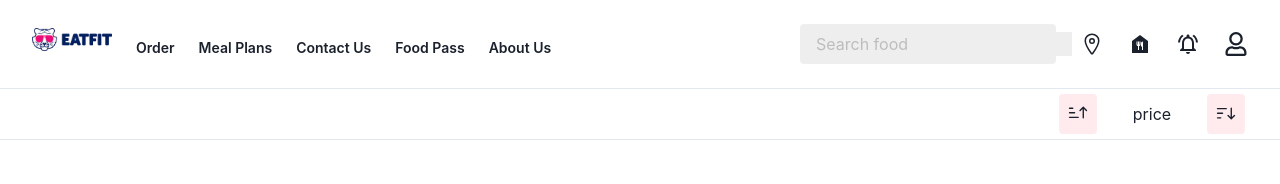
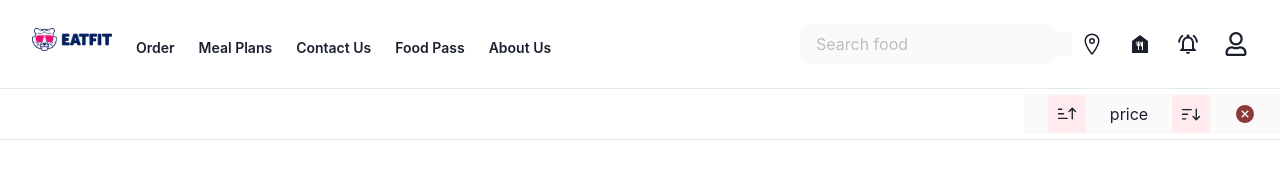
Before and after one commit to KrishnaVaishnav98/Eat-Fit, a React (Create React App) app: page / in a window 1280 px wide. Shown: the top 184 px of the page. Built offline with nearby package versions, Linux system fonts and the light colour scheme; no server answers.

Commit message:
sort complete

```diff
--- a/src/Components/Filters.jsx
+++ b/src/Components/Filters.jsx
@@ -1,21 +1,24 @@
-import React from 'react';
+import React, { useEffect } from 'react';
 import { GoSortAsc, GoSortDesc } from "react-icons/go";
+import { IoCloseCircleSharp } from "react-icons/io5";
 
-export const Filters = ({ sort, handleSortAsc, handleSortDesc }) => {
+export const Filters = ({ sort, handleSortAsc, handleSortDesc, removeSort }) => {
+
     return (
         <>
-            <div className='bg-white flex justify-between h-[50px] sticky top-[88px] z-50 bg-opacity-70 items-center'>
+            <div className='bg-white flex justify-between h-[50px] sticky top-[88px] z-50 bg-opacity-70 items-center' >
                 <div className='w-2/3'>
 
                 </div>
-                <div className='flex w-1/5 justify-evenly'>
+                <div className='flex w-1/5 justify-evenly items-center bg-gray-50'>
                     <div className='bg-red-50 p-2 hover:bg-red-100 rounded' onClick={handleSortAsc}>
                         <GoSortAsc size={"22px"} />
                     </div>
-                    <p className='py-2'>price</p>
+                    <p className={`${sort ? 'bg-blue-100 px-4 rounded-lg' : ''} py-2 text-md text-bold`} >price</p>
                     <div className='bg-red-50 p-2 hover:bg-red-100 rounded' onClick={handleSortDesc}>
                         <GoSortDesc size={"22px"} />
                     </div>
+                    <IoCloseCircleSharp size={'22px'} color='#8D3838' onClick={removeSort} />
                 </div>
             </div>
             <hr />
--- a/src/Components/Navbar.jsx
+++ b/src/Components/Navbar.jsx
@@ -55,9 +55,9 @@ export const Navbar = ({ query, setQuery }) => {
                     </div>
                 </div>
                 <div className='flex gap-6'>
-                    <div className='flex items-center mx-1 lg:mx-0 w-full lg:w-64 h-10 bg-gray-200 px-2 rounded'>
+                    <div className='flex items-center mx-1 lg:mx-0 w-full lg:w-64 h-10 bg-gray-50 px-2 rounded-xl'>
                         <BiSearchAlt size={'24px'} />
-                        <input className='border-none bg-gray-200 outline-none px-2' type="text" placeholder='Search food' value={query} onChange={handleChange} />
+                        <input className='border-none bg-gray-50 outline-none px-2' type="text" placeholder='Search food' value={query} onChange={handleChange} />
                     </div>
                     <div className='hidden lg:flex gap-6 justify-around items-center'>
                         <IoLocationOutline size={'24px'} />
--- a/src/Pages/Homepage.jsx
+++ b/src/Pages/Homepage.jsx
@@ -83,6 +83,9 @@ export const Homepage = () => {
         Aos.init();
     }, []);
 
+    const removeSort = () => {
+        setSort("")
+    }
 
     const handleSortAsc = () => {
         setSort("asc")
@@ -95,7 +98,7 @@ export const Homepage = () => {
     return (
         <div>
             <Navbar query={query} setQuery={setQuery} />
-            <Filters sort={sort} handleSortAsc={handleSortAsc} handleSortDesc={handleSortDesc} />
+            <Filters sort={sort} handleSortAsc={handleSortAsc} handleSortDesc={handleSortDesc} removeSort={removeSort} />
             {loading ? (
                 <Spinner color="pink" className='m-auto p-auto mt-20' />
             ) : (
```
